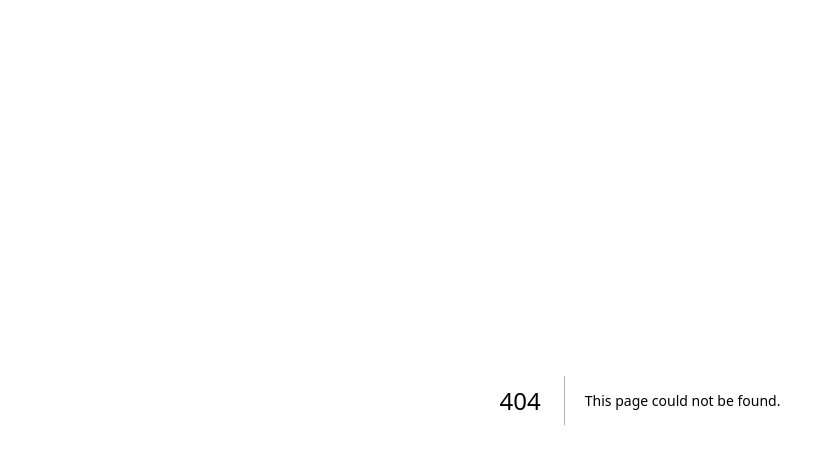
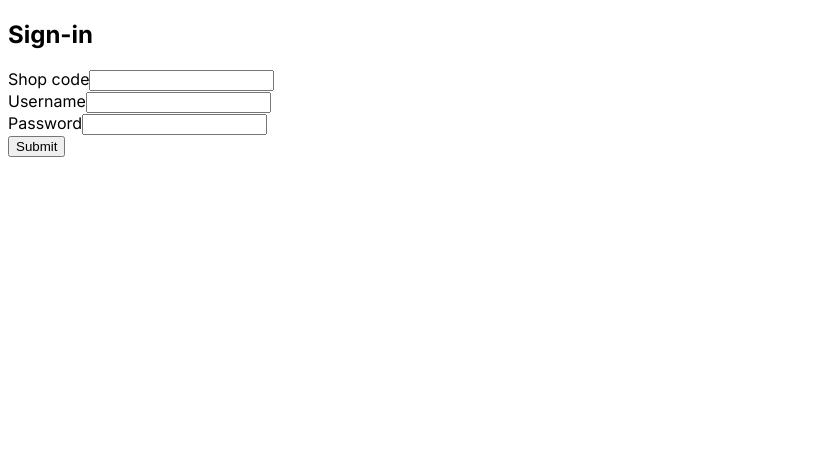
Before and after one commit to LatteCS63-UP/front-end-pos_system, a Next.js app: page /sign-in in a window 1280 px wide. Before the commit this address had no page. Shown: the top 464 px of the page, without its empty margins (0-835 px from the left). Built offline with nearby package versions, Linux system fonts and the light colour scheme.

Commit message:
create function sign in by to use next-auth

```diff
--- /dev/null
+++ b/src/app/api/auth/[...nextauth]/route.ts
@@ -0,0 +1,72 @@
+import NextAuth from "next-auth/next";
+import CredentialsProvider from "next-auth/providers/credentials";
+import { signIn } from "next-auth/react";
+
+const handler = NextAuth({
+    providers: [
+        CredentialsProvider({
+            name: 'Credentials',
+            credentials: {
+                ShopCode: {label: 'shop_code', type: "text"},
+                Username: {label: 'username', type: 'text'},
+                Password: {label: 'password', type: 'text'}
+            },
+
+            async authorize(credentials: any) {
+                const res = await fetch(`http://localhost:3000/sign-in`, {
+                    method: 'POST',
+                    body: JSON.stringify(credentials),
+                    headers: { "Content-Type": "application/json" }
+                });
+                const req = await res.json();
+
+                // *Description waring code.
+                // * 1. W01 = no data shop in database.
+                // * 2. W02 = username incorrect.
+                // * 3. W03 = password incorrect.
+                if(req.shop_code) {
+                    if(req.username) {
+                        if(req.password) {
+                            return req.user
+
+                        }else {
+                            throw Error('W03')
+                        }
+
+                    }else {
+                        throw Error('W02')
+                    }
+
+                }else {
+                    throw Error('W01')
+                }
+            }
+        })
+    ],
+    callbacks: {
+        async jwt({token, user}) {
+            if(user) {
+                token.shop_id = user.shop_id
+                token.owner_id = user.owner_id
+                token.status_login = user.status_login
+            }
+            return token
+        },
+
+        async session({session, token}) {
+            if(token && session.user) {
+                session.user.shop_id = token.shop_id as number
+                session.user.owner_id = token.owner_id as number
+                session.user.status_login = token.status_login as string
+            }
+            return session
+        },
+    },
+
+    pages: {
+        signIn: '/sign-in',
+        // signOut: '/'
+    }
+});
+
+export {handler as GET, handler as POST}
--- /dev/null
+++ b/src/app/home/page.tsx
@@ -0,0 +1,29 @@
+"use client"
+
+import { signIn, signOut, useSession } from 'next-auth/react'
+import React from 'react'
+
+function page() {
+    const { data: session }: any = useSession()
+
+    if (session) {
+        return (
+            <div>
+                <h1>hello user</h1>
+                <button onClick={() => signOut({ callbackUrl: '/' })}>Sign Out</button>
+            </div>
+        )
+    } else {
+        return (
+            <div>
+                <h1>no</h1>
+                <button onClick={() => signIn()}>Sign in</button>
+            </div>
+        )
+    }
+    // return (
+    //     <div>page</div>
+    // )
+}
+
+export default page
--- a/src/app/layout.tsx
+++ b/src/app/layout.tsx
@@ -1,7 +1,7 @@
 import type { Metadata } from "next";
 import { Inter } from "next/font/google";
 import "./globals.css";
-// import { NextAuthProvider } from "./providers";
+import { NextAuthProvider } from "./providers";
 
 const inter = Inter({ subsets: ["latin"] });
 
@@ -18,9 +18,9 @@ export default function RootLayout({
   return (
     <html lang="en">
       <body className={inter.className} cz-shortcut-listen="true">
-        {/* <NextAuthProvider> */}
-        {children}
-        {/* </NextAuthProvider> */}
+        <NextAuthProvider>
+          {children}
+        </NextAuthProvider>
       </body>
     </html>
   );
--- a/src/app/page.tsx
+++ b/src/app/page.tsx
@@ -1,8 +1,14 @@
+"use client"
+
 import React from 'react'
+import Link from 'next/link';
 
 function page() {
   return (
-    <div>page</div>
+    <div>
+      <h2>page</h2>
+      <Link href="/sign-in"><button>Sign in</button></Link>
+    </div>
   )
 }
 
--- a/src/app/register/page.tsx
+++ b/src/app/register/page.tsx
@@ -59,8 +59,8 @@ function page() {
     const [register_owner, set_Register_owner] = useState({
         OwnerUsername: '',
         OwnerPassword: '',
-        OwnerFirstname: '',
-        OwnerLastname: '',
+        OwnerFirst_name: '',
+        OwnerLast_name: '',
 
     });
 
@@ -240,14 +240,14 @@ function page() {
                     <input
                         type="text"
                         id="First_name"
-                        onChange={(e) => set_Register_owner((selectValue) => ({ ...selectValue, OwnerFirstname: e.target.value }))}
+                        onChange={(e) => set_Register_owner((selectValue) => ({ ...selectValue, OwnerFirst_name: e.target.value }))}
                     /><br />
 
                     <label htmlFor="Last_name">Last name</label>
                     <input
                         type="text"
                         id="Last_name"
-                        onChange={(e) => set_Register_owner((selectValue) => ({ ...selectValue, OwnerLastname: e.target.value }))}
+                        onChange={(e) => set_Register_owner((selectValue) => ({ ...selectValue, OwnerLast_name: e.target.value }))}
                     /><br />
 
                     <label htmlFor="Username">Username</label>
--- /dev/null
+++ b/src/app/sign-in/page.scss
@@ -0,0 +1,11 @@
+.shop_code.active {
+    border-color: red;
+}
+
+.username.active {
+    border-color: red;
+}
+
+.password.active {
+    border-color: red;
+}
--- /dev/null
+++ b/src/app/sign-in/page.tsx
@@ -0,0 +1,154 @@
+"use client"
+import './page.scss'
+import { signIn } from "next-auth/react"
+import { useRouter, useSearchParams } from "next/navigation"
+
+import React, { useRef, useState } from 'react'
+
+function page() {
+    const [warning, set_Warning] = useState({
+        shop_code: false,
+        shop_code_text_warning_1: false,
+
+        username: false,
+        username_text_warning_1: false,
+
+        password: false,
+        password_text_warning_1: false,
+    })
+
+    const shop_code = useRef<HTMLInputElement>(null)
+    const username = useRef<HTMLInputElement>(null)
+    const password = useRef<HTMLInputElement>(null)
+
+    const router = useRouter()
+    const searchParams = useSearchParams()
+    const callbackUrl = searchParams.get('callbackUrl') || '/home'
+
+    const submit_signIn = async (e: React.FormEvent<HTMLFormElement>) => {
+        e.preventDefault();
+
+        if (shop_code.current?.value == '' || username.current?.value == '' || password.current?.value == '') {
+            if (shop_code.current?.value == '') {
+                set_Warning((value) => ({ ...value, shop_code: true }));
+            } else {
+                set_Warning((value) => ({ ...value, shop_code: false }));
+            }
+
+            if (username.current?.value == '') {
+                set_Warning((value) => ({ ...value, username: true }));
+            } else {
+                set_Warning((value) => ({ ...value, username: false }));
+            }
+
+            if (password.current?.value == '') {
+                set_Warning((value) => ({ ...value, password: true }));
+            } else {
+                set_Warning((value) => ({ ...value, password: false }));
+            }
+
+        } else {
+            set_Warning((value) => ({
+                ...value,
+                shop_code: false,
+                username: false,
+                password: false,
+            }));
+
+            const res = await signIn('credentials', {
+                ShopCode: shop_code.current?.value,
+                Username: username.current?.value,
+                Password: password.current?.value,
+                redirect: false,
+                callbackUrl
+            });
+
+            // *Description waring code.
+            // * 1. W01 = no data shop in database.
+            // * 2. W02 = username incorrect.
+            // * 3. W03 = password incorrect.
+            if (res?.error == 'W01') {
+                console.log('no data shop in database.')
+                set_Warning((value) => ({
+                    ...value,
+                    shop_code: true,
+                    shop_code_text_warning_1: true,
+
+                    username_text_warning_1: false,
+                    password_text_warning_1: false
+                }));
+
+            } else if (res?.error == 'W02') {
+                console.log('username incorrect.')
+                set_Warning((value) => ({
+                    ...value,
+                    username: true,
+                    username_text_warning_1: true,
+
+                    shop_code_text_warning_1: false,
+                    password_text_warning_1: false
+                }));
+
+            } else if (res?.error == 'W03') {
+                console.log('password incorrect.')
+                set_Warning((value) => ({
+                    ...value,
+                    password: true,
+                    password_text_warning_1: true,
+
+                    shop_code_text_warning_1: false,
+                    username_text_warning_1: false
+                }));
+            } else {
+                set_Warning((value) => ({
+                    ...value,
+                    password: false,
+                    password_text_warning_1: false
+                }))
+
+                router.push(callbackUrl)
+            }
+
+        }
+    };
+    return (
+        <div>
+            <h2>Sign-in</h2>
+            <form onSubmit={submit_signIn}>
+                <label htmlFor="shop_code">Shop code</label>
+                <input
+                    type="text"
+                    id="shop_code"
+                    ref={shop_code}
+
+                    className={`shop_code ${warning.shop_code ? 'active' : ''}`}
+                /><br />
+                {warning.shop_code_text_warning_1 && <p>no data shop in database.</p>}
+
+                <label htmlFor="username">Username</label>
+                <input
+                    type="text"
+                    id="username"
+                    ref={username}
+
+                    className={`username ${warning.username ? 'active' : ''}`}
+                /><br />
+                {warning.username_text_warning_1 && <p>username incorrect.</p>}
+
+                <label htmlFor="password">Password</label>
+                <input
+                    type="password"
+                    id="password"
+                    ref={password}
+
+                    className={`password ${warning.password ? 'active' : ''}`}
+                /><br />
+                {warning.password_text_warning_1 && <p>password incorrect.</p>}
+
+                <input type="submit" />
+            </form>
+        </div>
+    )
+}
+
+export default page
```
Also changed, not shown: next-auth.d.ts (added, +26 -0 lines), package.json (+6 -5 lines), 1 other file (tests, documents, lock files or other folders).
